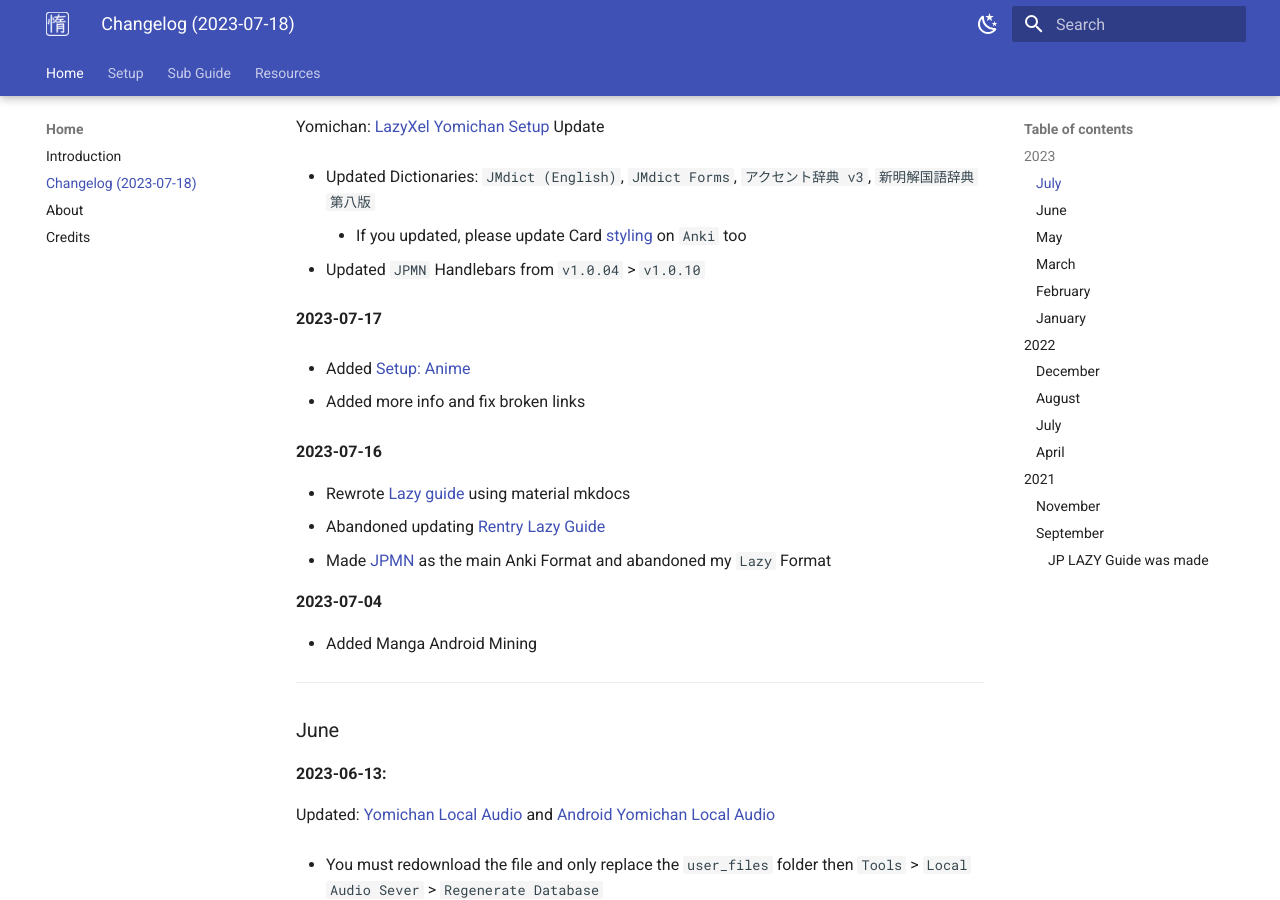
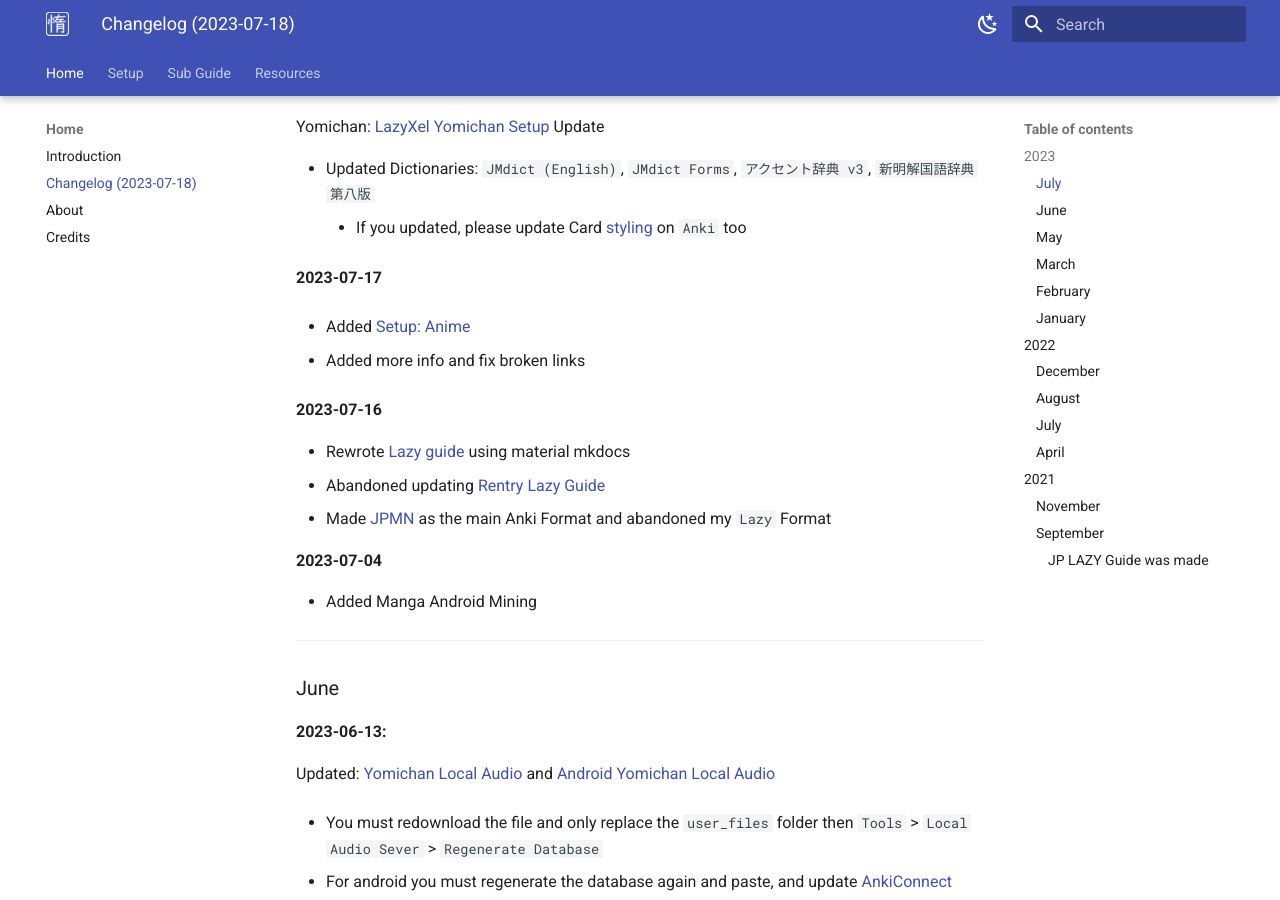
Before and after one commit to Xelieu/xelieu.github.io, an MkDocs documentation site: the page built from docs/jp-lazy-guide/changelog.md, in a window 1280 px wide and 900 px high, scrolled down 336 px. Built offline with MkDocs 1.6.1 and Material for MkDocs 9.7.7, drawn with Linux system fonts in a browser that asks for light colours.

Commit message:
$updated info

```diff
--- a/docs/jp-lazy-guide/changelog.md
+++ b/docs/jp-lazy-guide/changelog.md
@@ -18,8 +18,6 @@
 
 - Updated Dictionaries: `JMdict (English)`, `JMdict Forms`, `アクセント辞典 v3`, `新明解国語辞典 第八版`
     - If you updated, please update Card [styling](https://pastebin.com/mu2jrrjB) on `Anki` too
-
-- Updated `JPMN` Handlebars from `v1.0.04` > `v1.0.10`
 
 **2023-07-17**
 
```
